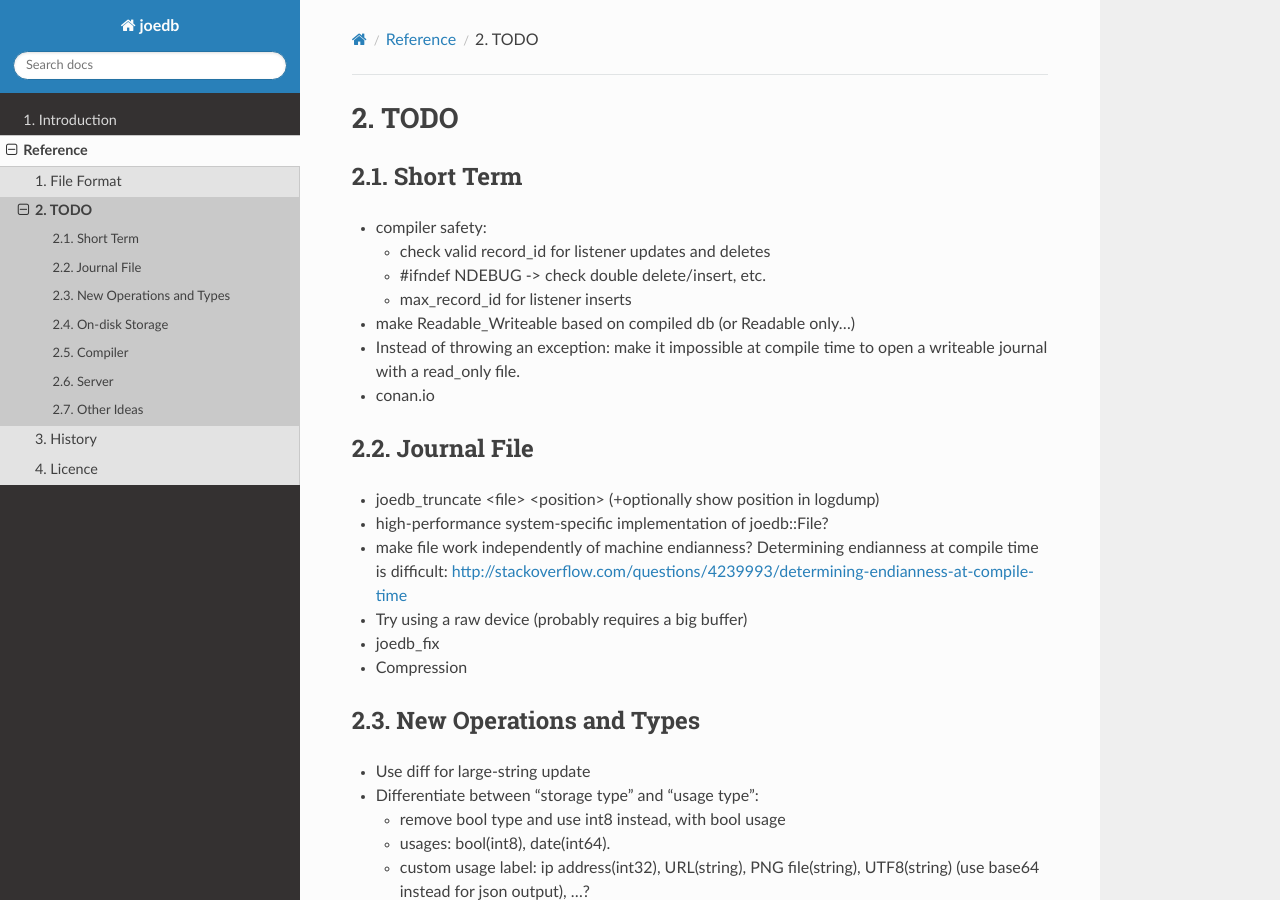
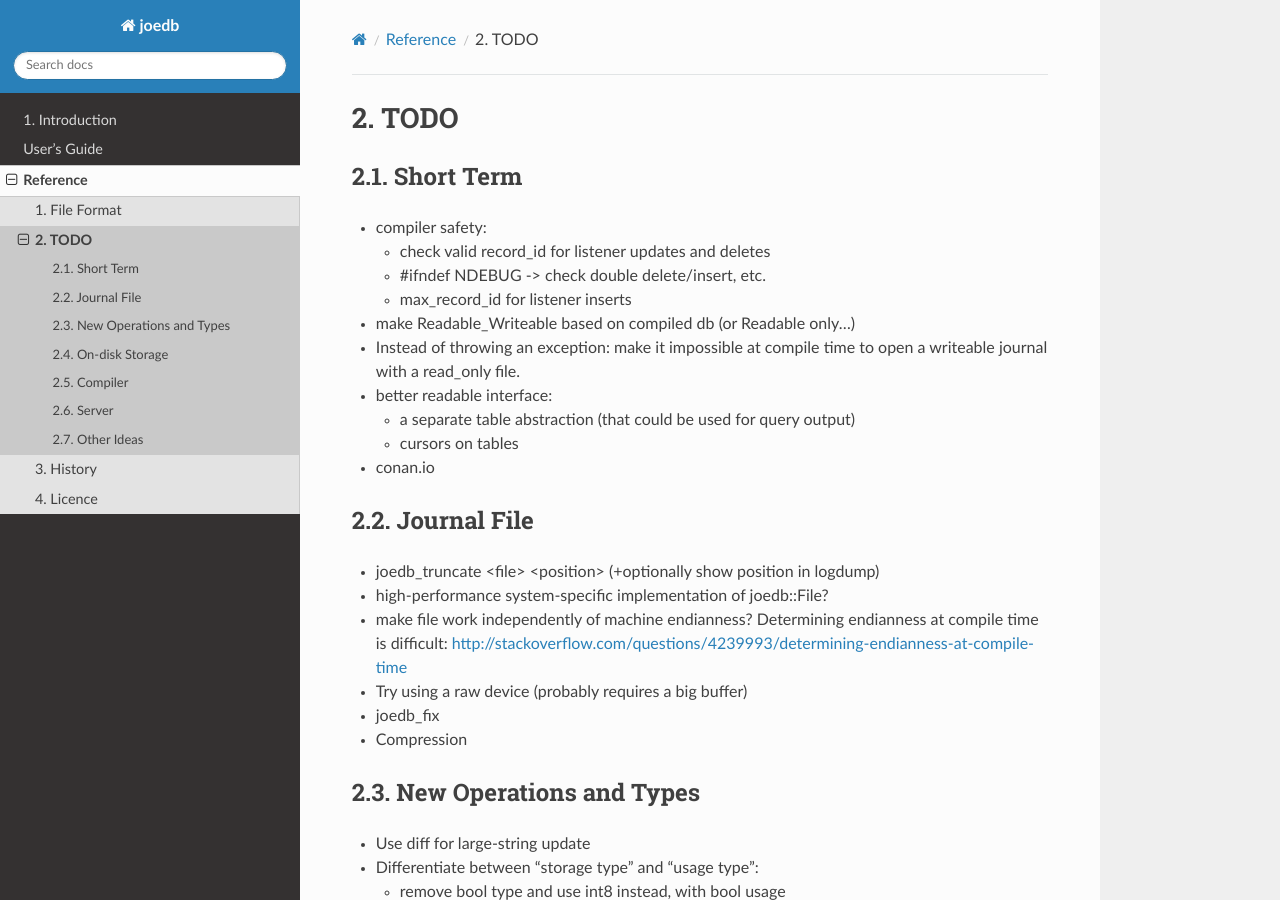
Before and after one commit to Remi-Coulom/joedb, a Sphinx documentation site: the page built from doc/source/todo.rst, in a window 1280 px wide and 900 px high. Built offline with Sphinx 7.4.7 and the Read the Docs theme 2.0.0, drawn with Linux system fonts in a browser that asks for light colours; formulas are drawn with MathJax 3; pages that are not in the unit, such as notebooks, are missing from menus.

Commit message:
more doc

```diff
--- a/doc/source/index.rst
+++ b/doc/source/index.rst
@@ -6,5 +6,5 @@ Joedb, the Journal-Only Embedded Database
    :numbered:
 
    intro
-   user_guide
+   users_guide
    reference
--- a/doc/source/todo.rst
+++ b/doc/source/todo.rst
@@ -14,7 +14,13 @@ Short Term
 
 - Instead of throwing an exception: make it impossible at compile time to open a writeable journal with a read_only file.
 
+- better readable interface:
+
+  - a separate table abstraction (that could be used for query output)
+  - cursors on tables
+
 - conan.io
+
 
 Journal File
 ------------
```
